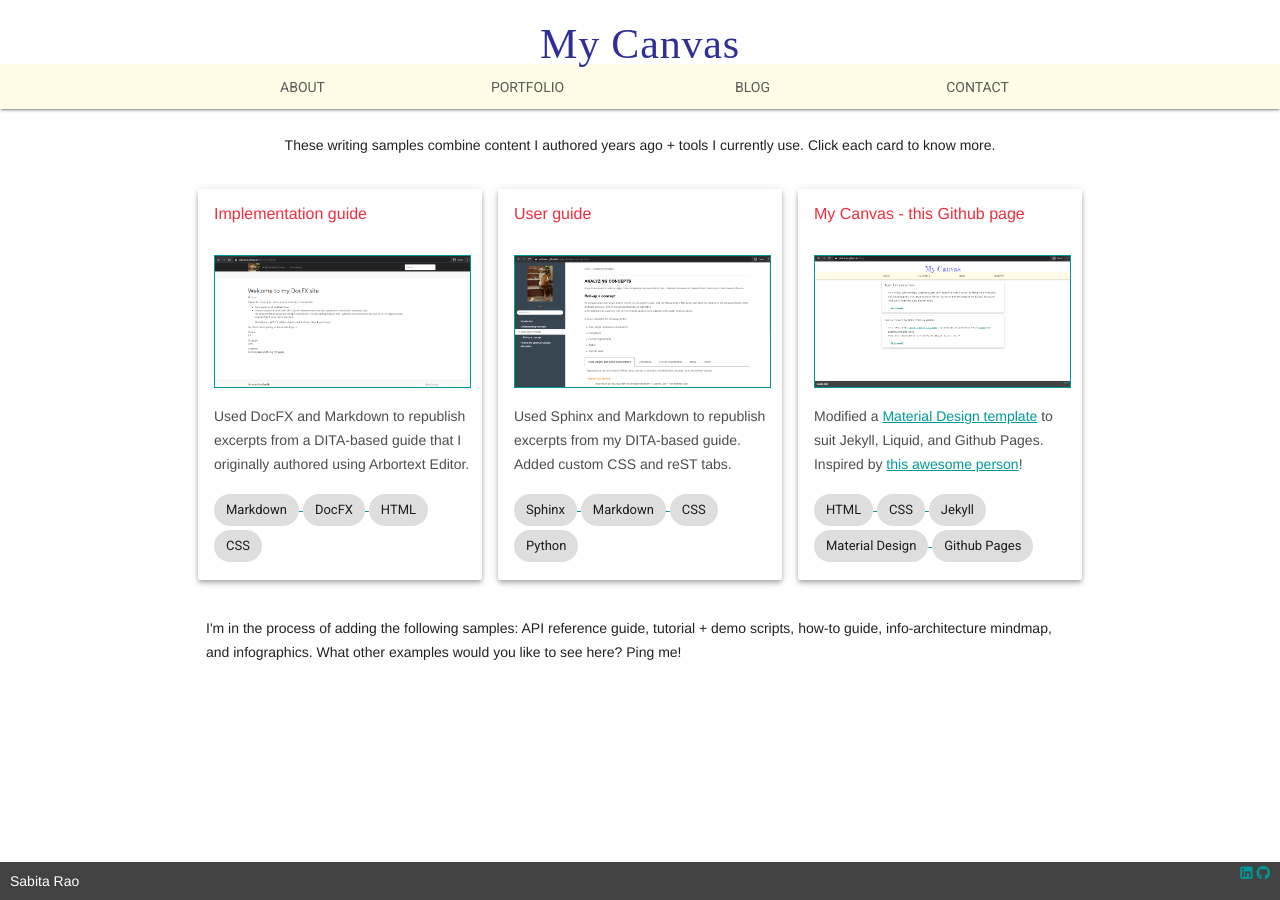
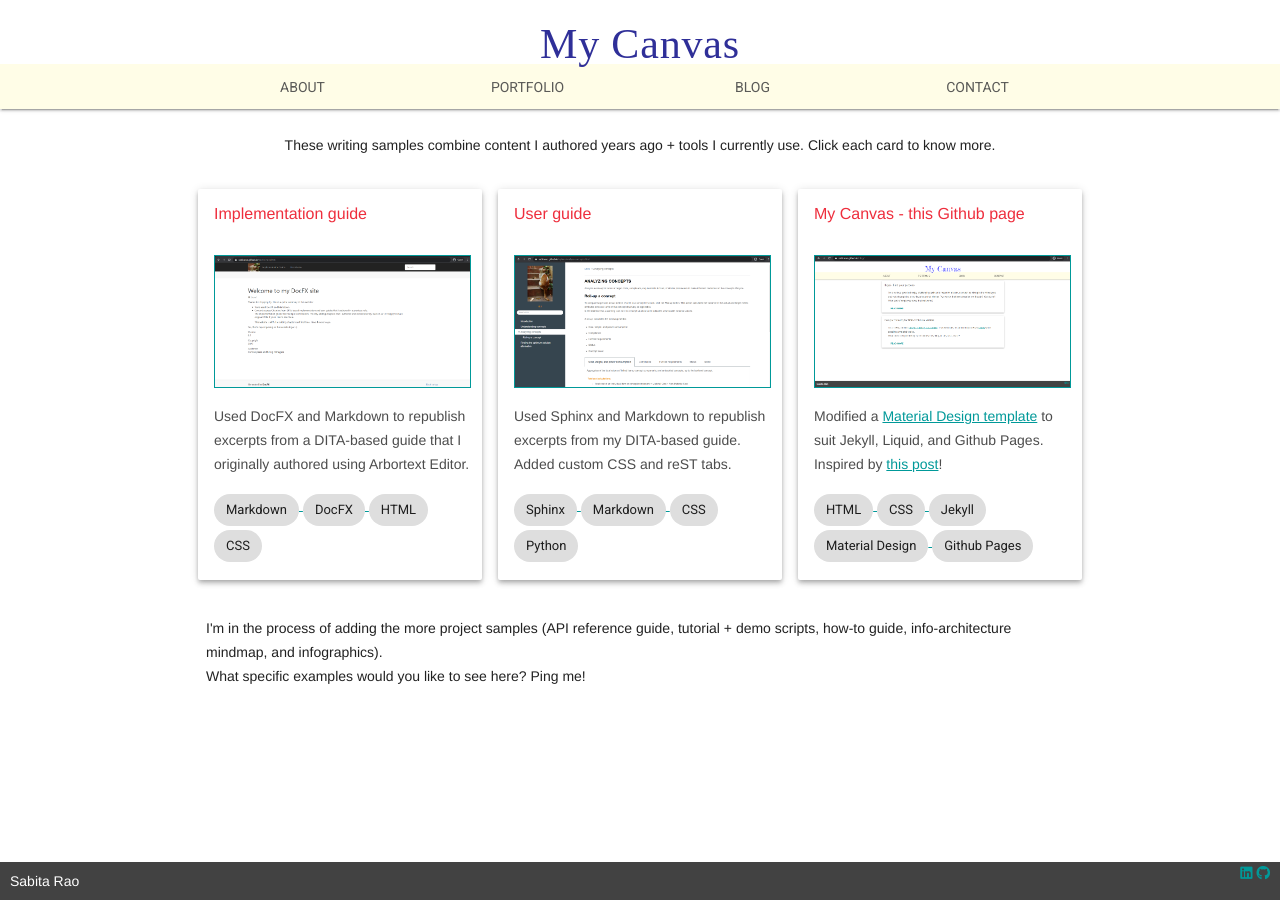
Before and after one commit to sabitarao/sabitarao.github.io, a Jekyll site: the page built from projects/index.html, in a window 1280 px wide. Built offline with Jekyll 4.4.1, drawn with Linux system fonts in a browser that asks for light colours; nearby versions of some CDN libraries; some web fonts are replaced.

Commit message:
projects update

```diff
--- a/_projects/personal-website.html
+++ b/_projects/personal-website.html
@@ -11,4 +11,4 @@ show: true
 order: 1
 ---
 <p><a href="https://sabitarao.github.io/" target="_blank"><img src="/assets/my-canvas.png" width="255px" border="1" alt="github page screenshot"></a></p>
-<p>Modified a <a href="https://getmdl.io/templates/portfolio/index.html" target="_blank">Material Design template</a> to suit Jekyll, Liquid, and Github Pages. <br> Inspired by <a href = "https://rachelmad.github.io/" target="_blank">this awesome person</a>!<br></p>
+<p>Modified a <a href="https://getmdl.io/templates/portfolio/index.html" target="_blank">Material Design template</a> to suit Jekyll, Liquid, and Github Pages. <br> Inspired by <a href = "https://rachelmad.github.io/entries/2016/08/14/material-design-jekyll" target="_blank">this post</a>!<br></p>
--- a/projects/index.html
+++ b/projects/index.html
@@ -42,6 +42,6 @@ layout: default
 {% endif %}
 {% endfor %}
 <div class="mdl-grid center-items">
-    <div class="mdl-cell mdl-cell--12-col"><p>I'm in the process of adding the following samples: API reference guide, tutorial + demo scripts, how-to guide, info-architecture mindmap, and infographics. What other examples would you like to see here? Ping me!</p>
+    <div class="mdl-cell mdl-cell--12-col"><p>I'm in the process of adding the more project samples (API reference guide, tutorial + demo scripts, how-to guide, info-architecture mindmap, and infographics). <br>What specific examples would you like to see here? Ping me!</p>
 </div>
 </div>
```
